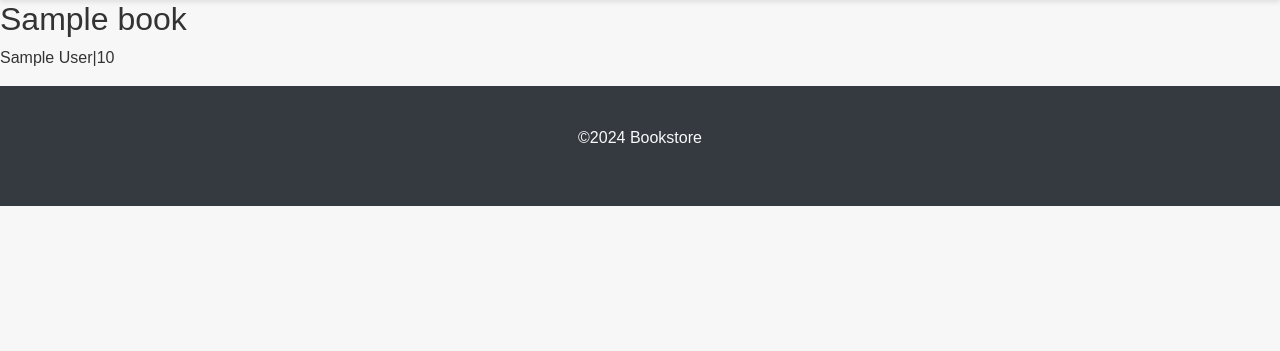
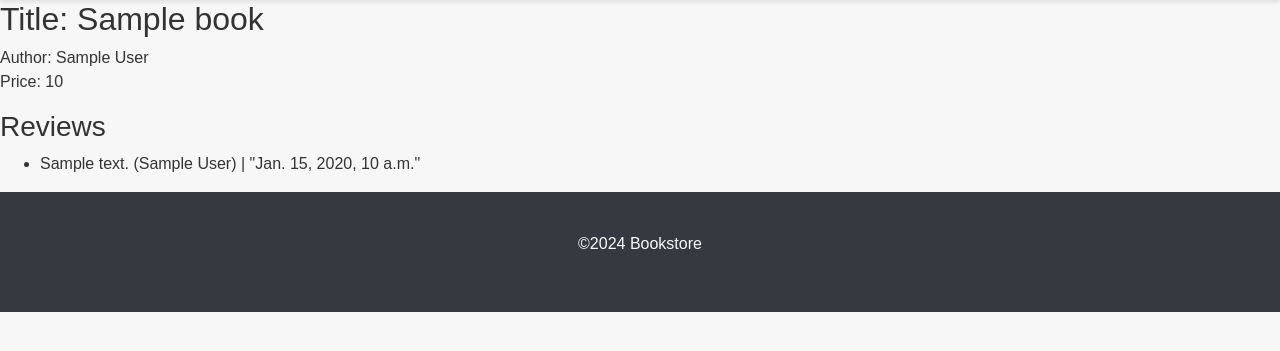
Before and after one commit to Faritkd/Bookstore_website, a Django app: template templates/books/book_detail.html in a window 1280 px wide. Shown: the part 226-577 px from the top of the page. Run offline with Django 5.2, Linux system fonts and the light colour scheme; the template is opened without the code that fills it: most values are stand-ins (such as "Sample title", 1, 10 or a date in 2020); some libraries are stand-ins or nearby versions.

Commit message:
Review model was added

```diff
--- a/django_project/settings.py
+++ b/django_project/settings.py
@@ -28,7 +28,7 @@ BASE_DIR = Path(__file__).resolve().parent.parent
 SECRET_KEY = env("DJANGO_SECRET_KEY")
 
 # SECURITY WARNING: don't run with debug turned on in production!
-DEBUG = env.bool("DJANGO_DEBUG")
+DEBUG = True
 
 ALLOWED_HOSTS = ['localhost', '127.0.0.1']
 
--- a/templates/books/book_detail.html
+++ b/templates/books/book_detail.html
@@ -7,10 +7,17 @@
 {% block content %}
     <div>
         <h2>
-            {{ book.title }}
+            Title: {{ book.title }}
         </h2>
         <p>
-            {{ book.author }}|{{ book.price }}
+            Author: {{ book.author }}<br>
+            Price: {{ book.price }}
         </p>
+        <h3>Reviews</h3>
+        <ul>
+            {% for review in book.reviews.all %}
+                <li>{{ review }}  ({{ review.author }}) | "{{ review.date }}"</li>
+            {% endfor %}
+        </ul>
     </div>
 {% endblock %}
```
Also changed, not shown: books/admin.py (+7 -1 lines), books/models.py (+11 -0 lines), books/migrations/0006_review.py (added), books/migrations/0007_review_date.py (added).
